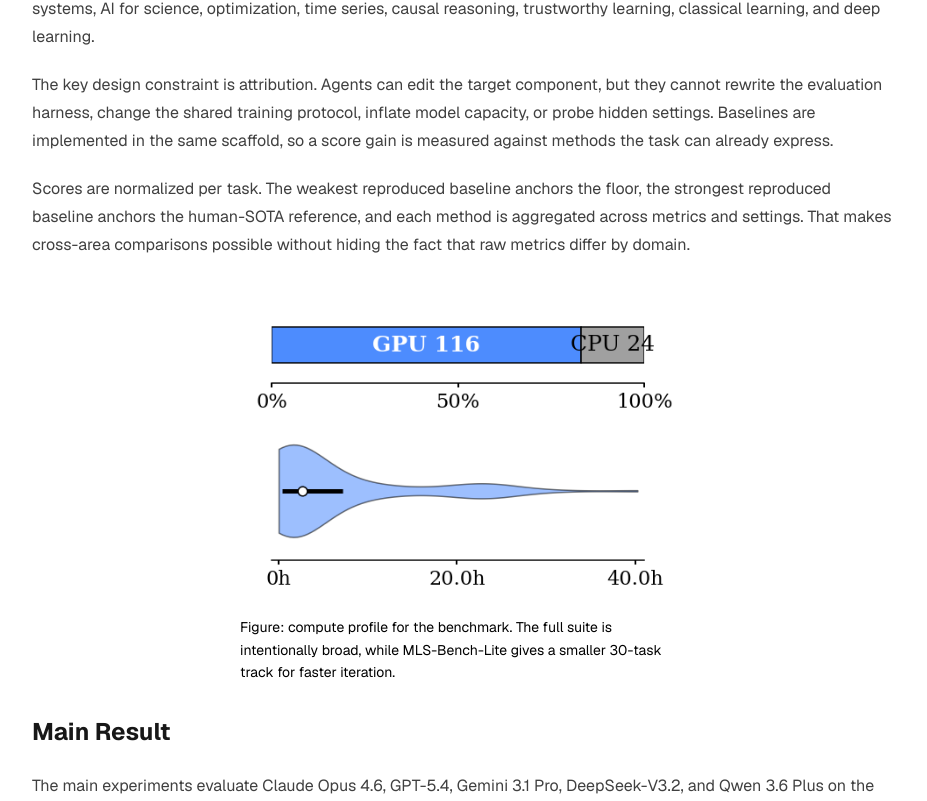
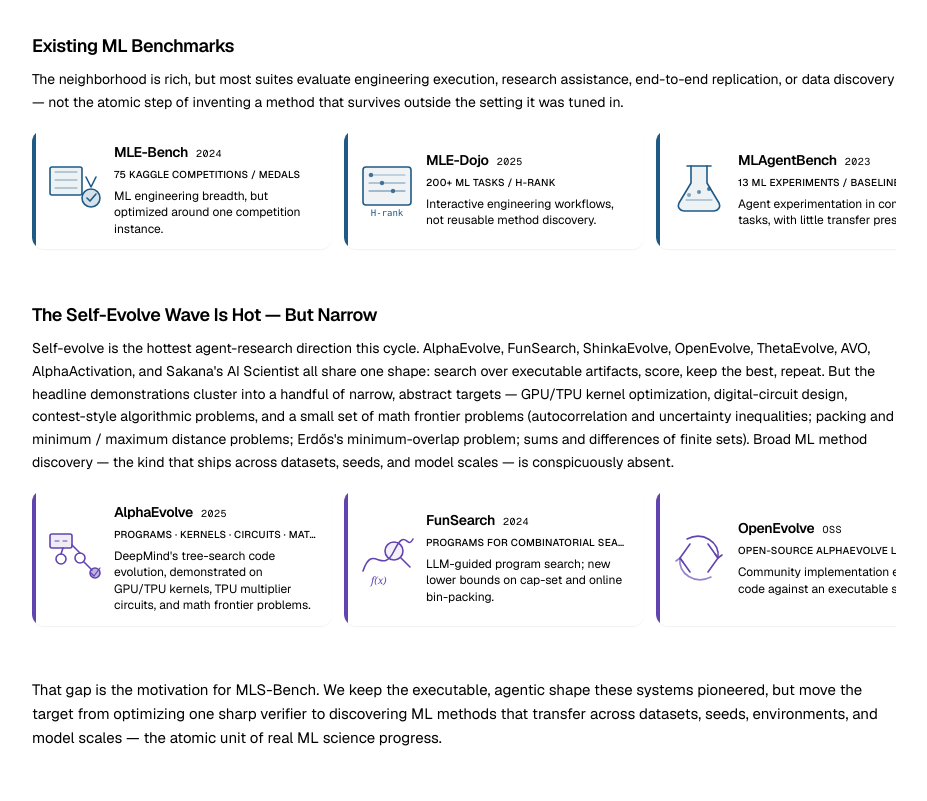
Before and after one commit to Imbernoulli/mls-bench-website, a Next.js app: page /blog in a window 1280 px wide. Shown: the part 839-1640 px from the top of the page, without its empty margins (176-1103 px from the left). Built offline with nearby package versions, Linux system fonts and the light colour scheme.

Commit message:
blog: lift landscape into Background, swap galleries for horizontal swipe strips, fold AlphaEvolve modes into self-evolve copy

```diff
--- a/src/app/blog/page.tsx
+++ b/src/app/blog/page.tsx
@@ -107,7 +107,11 @@
           judgment: choosing what to test, spending limited compute, reading
           feedback, and knowing when a result supports a scalable claim.
         </p>
+      </div>
 
+      <BlogLandscape />
+
+      <div className="prose prose-neutral max-w-none prose-headings:tracking-tight prose-a:text-foreground">
         <h2>What MLS-Bench Measures</h2>
         <p>
           A task is meant to feel like a small research iteration rather than a
@@ -170,8 +174,6 @@
         caption="Figure: MLS-Bench-Lite intelligence chart. The Lite track gives a faster view of model progress across the same method-discovery framing."
         wide
       />
-
-      <BlogLandscape />
 
       <div className="prose prose-neutral max-w-none prose-headings:tracking-tight prose-a:text-foreground">
         <h2>Why the Controls Matter</h2>
--- a/src/components/BlogLandscape.tsx
+++ b/src/components/BlogLandscape.tsx
@@ -1,4 +1,6 @@
-import type { ReactNode } from "react";
+"use client";
+
+import { useEffect, useRef, type ReactNode } from "react";
 
 const SIZE = 64;
 const SW = 1.6;
@@ -9,7 +11,6 @@
 const C = {
   navy: "#1f5a86",
   violet: "#6244b0",
-  rust: "#a14a2c",
 };
 
 function IconBox({ children }: { children: ReactNode }) {
@@ -503,101 +504,6 @@
   </IconBox>
 );
 
-const KernelSpeedIcon: LandscapeIcon = ({ color }) => (
-  <IconBox>
-    {Array.from({ length: 4 }, (_, i) =>
-      Array.from({ length: 4 }, (_, j) => (
-        <rect
-          key={`${i}-${j}`}
-          x={8 + j * 8}
-          y={10 + i * 8}
-          width={7}
-          height={7}
-          stroke={color}
-          strokeWidth={0.8}
-          strokeOpacity={0.45}
-          fill={(i + j) % 3 === 0 ? color : "none"}
-          fillOpacity={0.24}
-        />
-      )),
-    )}
-    <rect
-      x={16}
-      y={18}
-      width={15}
-      height={15}
-      stroke={color}
-      strokeWidth={SW}
-      fill={color}
-      fillOpacity={0.16}
-    />
-    <path d="M39 43 h15" stroke={color} strokeWidth={SW} />
-    <path d="M54 43 l-5 -4 m5 4 l-5 4" stroke={color} strokeWidth={SW} />
-    <path d="M42 52 C 47 50, 51 47, 55 40" stroke={color} strokeWidth={1} />
-  </IconBox>
-);
-
-const CircuitIcon: LandscapeIcon = ({ color }) => (
-  <IconBox>
-    <path
-      d="M8 20 h13 c7 0 12 5 12 12 s-5 12 -12 12 h-13 z"
-      stroke={color}
-      strokeWidth={SW}
-      fill={color}
-      fillOpacity={0.08}
-    />
-    <path
-      d="M38 18 h8 c6 0 10 4 10 9 s-4 9 -10 9 h-8 z"
-      stroke={color}
-      strokeWidth={SW}
-      fill={color}
-      fillOpacity={0.16}
-    />
-    <line x1={4} y1={26} x2={8} y2={26} stroke={color} strokeWidth={SW} />
-    <line x1={4} y1={38} x2={8} y2={38} stroke={color} strokeWidth={SW} />
-    <line x1={33} y1={32} x2={38} y2={27} stroke={color} strokeWidth={SW} />
-    <line x1={33} y1={32} x2={38} y2={36} stroke={color} strokeWidth={SW} />
-    <line x1={56} y1={27} x2={61} y2={27} stroke={color} strokeWidth={SW} />
-    <path d="M43 49 h10 M48 44 v10" stroke={color} strokeWidth={1.2} />
-  </IconBox>
-);
-
-const MathDomainIcon: LandscapeIcon = ({ color }) => (
-  <IconBox>
-    {[
-      [12, 11, "A"],
-      [36, 11, "G"],
-      [24, 36, "C"],
-    ].map(([x, y, label]) => (
-      <g key={label}>
-        <rect
-          x={Number(x)}
-          y={Number(y)}
-          width={18}
-          height={18}
-          rx={3}
-          stroke={color}
-          strokeWidth={SW}
-          fill={color}
-          fillOpacity={0.1}
-        />
-        <text
-          x={Number(x) + 9}
-          y={Number(y) + 12}
-          fill={color}
-          fontFamily="ui-monospace, SFMono-Regular, Menlo, monospace"
-          fontSize={9}
-          textAnchor="middle"
-        >
-          {label}
-        </text>
-      </g>
-    ))}
-    <path d="M30 20 h6 M22 29 l6 8 M42 29 l-7 8" stroke={color} strokeWidth={1} />
-    <path d="M15 58 C 28 49, 41 49, 54 58" stroke={color} strokeWidth={1} strokeOpacity={0.55} />
-  </IconBox>
-);
-
 type LandscapeCardData = {
   name: string;
   year: string;
@@ -612,7 +518,7 @@
 
   return (
     <div
-      className="relative flex min-h-[132px] overflow-hidden rounded-xl border border-border bg-card transition-colors hover:border-foreground/30"
+      className="relative flex w-[300px] shrink-0 snap-start overflow-hidden rounded-xl border border-border bg-card transition-colors hover:border-foreground/30"
       style={{
         boxShadow:
           "0 1px 0 rgba(0,0,0,0.02), 0 1px 2px rgba(0,0,0,0.04)",
@@ -624,24 +530,24 @@
         style={{ backgroundColor: card.color }}
       />
       <div
-        className="flex w-[82px] shrink-0 items-center justify-center"
+        className="flex w-[78px] shrink-0 items-center justify-center"
         style={{ color: card.color }}
       >
         <Icon color={card.color} />
       </div>
       <div className="flex min-w-0 flex-1 flex-col justify-center py-3 pr-4">
         <div className="flex items-baseline gap-2">
-          <span className="text-[15px] font-semibold tracking-tight text-foreground">
+          <span className="truncate text-[14px] font-semibold tracking-tight text-foreground">
             {card.name}
           </span>
           <span
-            className="font-mono text-[10px] tabular-nums uppercase tracking-wider text-foreground/50"
+            className="shrink-0 font-mono text-[10px] tabular-nums uppercase tracking-wider text-foreground/50"
             aria-hidden="true"
           >
             {card.year}
           </span>
         </div>
-        <p className="mt-1 text-[11px] font-medium uppercase tracking-wide text-foreground/45">
+        <p className="mt-1 truncate text-[10px] font-medium uppercase tracking-wide text-foreground/45">
           {card.scope}
         </p>
         <p className="mt-1.5 text-[12px] leading-snug text-foreground/75">
@@ -652,37 +558,128 @@
   );
 }
 
-function LandscapeGallery({
+function HorizontalStrip({
   title,
   intro,
   cards,
-  position,
-  columns = "md:grid-cols-2",
-  children,
 }: {
   title: string;
-  intro: string;
+  intro: ReactNode;
   cards: LandscapeCardData[];
-  position: string;
-  columns?: string;
-  children?: ReactNode;
 }) {
+  const scrollerRef = useRef<HTMLDivElement | null>(null);
+
+  useEffect(() => {
+    const el = scrollerRef.current;
+    if (!el) return;
+
+    let isDragging = false;
+    let didMove = false;
+    let startX = 0;
+    let startScrollLeft = 0;
+    let activePointerId: number | null = null;
+
+    const begin = (e: PointerEvent) => {
+      // Only mouse drag; let touch use native scroll/swipe.
+      if (e.pointerType !== "mouse") return;
+      isDragging = true;
+      didMove = false;
+      startX = e.clientX;
+      startScrollLeft = el.scrollLeft;
+      activePointerId = e.pointerId;
+      try {
+        el.setPointerCapture(e.pointerId);
+      } catch {
+        // ignore
+      }
+      el.style.cursor = "grabbing";
+    };
+
+    const move = (e: PointerEvent) => {
+      if (!isDragging || e.pointerId !== activePointerId) return;
+      const dx = e.clientX - startX;
+      if (Math.abs(dx) > 3) didMove = true;
+      el.scrollLeft = startScrollLeft - dx;
+    };
+
+    const end = (e: PointerEvent) => {
+      if (!isDragging || e.pointerId !== activePointerId) return;
+      isDragging = false;
+      activePointerId = null;
+      el.style.cursor = "grab";
+      try {
+        el.releasePointerCapture(e.pointerId);
+      } catch {
+        // ignore
+      }
+      // Suppress click that follows a drag (so cards don't trigger after a swipe).
+      if (didMove) {
+        const blockClick = (ev: MouseEvent) => {
+          ev.preventDefault();
+          ev.stopPropagation();
+          el.removeEventListener("click", blockClick, true);
+        };
+        el.addEventListener("click", blockClick, true);
+      }
+    };
+
+    el.addEventListener("pointerdown", begin);
+    el.addEventListener("pointermove", move);
+    el.addEventListener("pointerup", end);
+    el.addEventListener("pointercancel", end);
+
+    return () => {
+      el.removeEventListener("pointerdown", begin);
+      el.removeEventListener("pointermove", move);
+      el.removeEventListener("pointerup", end);
+      el.removeEventListener("pointercancel", end);
+    };
+  }, []);
+
   return (
-    <section className="space-y-5">
-      <div className="prose prose-neutral max-w-none prose-headings:tracking-tight prose-a:text-foreground">
-        <h3>{title}</h3>
-        <p>{intro}</p>
+    <div className="space-y-4">
+      <div className="space-y-2">
+        <h3 className="text-lg font-semibold tracking-tight text-foreground">
+          {title}
+        </h3>
+        <p className="text-[14px] leading-relaxed text-foreground/70">
+          {intro}
+        </p>
       </div>
-      <div className={`not-prose grid gap-3 ${columns}`}>
-        {cards.map((card) => (
-          <LandscapeCard key={card.name} card={card} />
-        ))}
+      <div className="relative">
+        <div
+          aria-hidden="true"
+          className="pointer-events-none absolute inset-y-0 left-0 z-10 w-10"
+          style={{
+            backgroundImage:
+              "linear-gradient(to right, var(--background), transparent)",
+          }}
+        />
+        <div
+          aria-hidden="true"
+          className="pointer-events-none absolute inset-y-0 right-0 z-10 w-10"
+          style={{
+            backgroundImage:
+              "linear-gradient(to left, var(--background), transparent)",
+          }}
+        />
+        <div
+          ref={scrollerRef}
+          className="flex snap-x snap-mandatory gap-3 overflow-x-auto overflow-y-hidden pb-3 select-none"
+          style={{
+            cursor: "grab",
+            scrollbarWidth: "thin",
+            scrollPaddingLeft: "0.25rem",
+            scrollPaddingRight: "0.25rem",
+            WebkitOverflowScrolling: "touch",
+          }}
+        >
+          {cards.map((card) => (
+            <LandscapeCard key={card.name} card={card} />
+          ))}
+        </div>
       </div>
-      {children}
-      <div className="prose prose-neutral max-w-none prose-headings:tracking-tight prose-a:text-foreground">
-        <p>{position}</p>
-      </div>
-    </section>
+    </div>
   );
 }
 
@@ -691,7 +688,8 @@
     name: "MLE-Bench",
     year: "2024",
     scope: "75 Kaggle competitions / medals",
-    description: "ML engineering breadth, but optimized around one competition instance.",
+    description:
+      "ML engineering breadth, but optimized around one competition instance.",
     icon: KaggleMedalIcon,
     color: C.navy,
   },
@@ -699,7 +697,8 @@
     name: "MLE-Dojo",
     year: "2025",
     scope: "200+ ML tasks / H-Rank",
-    description: "Interactive engineering workflows, not reusable method discovery.",
+    description:
+      "Interactive engineering workflows, not reusable method discovery.",
     icon: HRankIcon,
     color: C.navy,
   },
@@ -707,7 +706,8 @@
     name: "MLAgentBench",
     year: "2023",
     scope: "13 ML experiments / baselines",
-    description: "Agent experimentation in compact tasks, with little transfer pressure.",
+    description:
+      "Agent experimentation in compact tasks, with little transfer pressure.",
     icon: ExperimentIcon,
     color: C.navy,
   },
@@ -715,7 +715,8 @@
     name: "DiscoveryBench",
     year: "2024",
     scope: "1167 data discoveries / facets",
-    description: "Data-driven discovery across domains, not ML method invention.",
+    description:
+      "Data-driven discovery across domains, not ML method invention.",
     icon: DiscoveryIcon,
     color: C.navy,
   },
@@ -723,7 +724,8 @@
     name: "PaperBench",
     year: "2025",
     scope: "20 replications / judge rubric",
-    description: "Paper reproduction and scoring, rather than isolated method gains.",
+    description:
+      "Paper reproduction and rubric scoring, not isolated method gains.",
     icon: RubricIcon,
     color: C.navy,
   },
@@ -731,23 +733,26 @@
     name: "MLR-Bench",
     year: "2025",
     scope: "201 research workflows / judge",
-    description: "Holistic research output, with broad success criteria.",
+    description:
+      "Holistic research output, with broad and lenient success criteria.",
     icon: WorkflowJudgeIcon,
     color: C.navy,
   },
   {
     name: "AstaBench",
     year: "2025",
-    scope: "2400+ assistance tasks / baselines",
-    description: "Research-assistance coverage, but only indirect method signal.",
+    scope: "2400+ assistance tasks",
+    description:
+      "Research-assistance coverage, but only an indirect signal on methods.",
     icon: AssistanceGridIcon,
     color: C.navy,
   },
   {
     name: "HeurekaBench",
     year: "2026",
-    scope: "Heuristic discovery / expert tasks",
-    description: "Searches for heuristics, not broad ML-science transfer.",
+    scope: "Heuristic-discovery tasks",
+    description:
+      "Searches for heuristics on expert problems, not broad ML transfer.",
     icon: HeuristicIcon,
     color: C.navy,
   },
@@ -757,8 +762,9 @@
   {
     name: "AlphaEvolve",
     year: "2025",
-    scope: "Programs, kernels, circuits",
-    description: "DeepMind tree-search code evolution across narrow optimization modes.",
+    scope: "Programs · kernels · circuits · math",
+    description:
+      "DeepMind's tree-search code evolution, demonstrated on GPU/TPU kernels, TPU multiplier circuits, and math frontier problems.",
     icon: EvolutionTreeIcon,
     color: C.violet,
   },
@@ -766,7 +772,8 @@
     name: "FunSearch",
     year: "2024",
     scope: "Programs for combinatorial search",
-    description: "LLM-guided program search for cap-set and online bin-packing results.",
+    description:
+      "LLM-guided program search; new lower bounds on cap-set and online bin-packing.",
     icon: ProgramSearchIcon,
     color: C.violet,
   },
@@ -774,7 +781,8 @@
     name: "OpenEvolve",
     year: "OSS",
     scope: "Open-source AlphaEvolve loop",
-    description: "Community implementation for evolving code against executable scores.",
+    description:
+      "Community implementation evolving code against an executable scorer.",
     icon: OpenLoopIcon,
     color: C.violet,
   },
@@ -782,15 +790,17 @@
     name: "ThetaEvolve",
     year: "2025",
     scope: "Test-time training runs",
-    description: "Adapts solvers during test time using feedback from open problems.",
+    description:
+      "Adapts solvers during test time using executable feedback on open problems.",
     icon: ThetaLoopIcon,
     color: C.violet,
   },
   {
     name: "ShinkaEvolve",
     year: "2025",
-    scope: "Programs and discovery loops",
-    description: "Self-improving program evolution with sample-efficient iteration.",
+    scope: "Programs · sample-efficient evolution",
+    description:
+      "Self-improving program evolution focused on cheaper iteration steps.",
     icon: ShinkaLoopIcon,
     color: C.violet,
   },
@@ -798,7 +808,8 @@
     name: "AlphaActivation",
     year: "2026",
     scope: "Activation functions",
-    description: "Searches activation formulas and tests transfer across model settings.",
+    description:
+      "Searches activation formulas and tests how well they transfer across model settings.",
     icon: ActivationCurveIcon,
     color: C.violet,
   },
@@ -806,7 +817,8 @@
     name: "AVO",
     year: "2026",
     scope: "Execution-grounded operators",
-    description: "Evolves variation operators using executable feedback from candidates.",
+    description:
+      "Evolves variation operators using executable feedback from candidate runs.",
     icon: VariationOperatorIcon,
     color: C.violet,
   },
@@ -814,132 +826,71 @@
     name: "AI Scientist v2",
     year: "2025",
     scope: "Autonomous research loops",
-    description: "Sakana's loop spans ideation, experiments, writing, and review.",
+    description:
+      "Sakana's loop spans ideation, experiments, writing, and self-review on small studies.",
     icon: ScientistLoopIcon,
     color: C.violet,
   },
 ];
 
-const ALPHAEVOLVE_MODE_CARDS: LandscapeCardData[] = [
-  {
-    name: "Kernel Optimization",
-    year: "mode 1",
-    scope: "AlphaEvolve kernel-optimization subtask",
-    description: "Discovering faster GPU/TPU kernels, including matrix multiplication and FlashAttention.",
-    icon: KernelSpeedIcon,
-    color: C.rust,
-  },
-  {
-    name: "Circuit / Hardware Design",
-    year: "mode 2",
-    scope: "AlphaEvolve circuit-design subtask",
-    description: "Searching for smaller or faster digital circuits, including TPU multiplier circuits and Strassen-style schemes.",
-    icon: CircuitIcon,
-    color: C.rust,
-  },
-  {
-    name: "Mathematical Problems",
-    year: "mode 3",
-    scope: "AlphaEvolve math-discovery subtask",
-    description: "Discovering improved bounds across analysis, geometry, and combinatorics.",
-    icon: MathDomainIcon,
-    color: C.rust,
-  },
-];
-
-const MATH_SUBDOMAINS = [
-  {
-    name: "Analysis",
-    description: "Autocorrelation inequalities; uncertainty inequalities.",
-  },
-  {
-    name: "Geometry",
-    description: "Packing problems; minimum / maximum distance problems.",
-  },
-  {
-    name: "Combinatorics",
-    description: "Erdős's minimum-overlap problem; sums and differences of finite sets.",
-  },
-];
-
-function MathSubdomainCards() {
-  return (
-    <div className="not-prose grid gap-3 md:grid-cols-3">
-      {MATH_SUBDOMAINS.map((item) => (
-        <div
-          key={item.name}
-          className="relative min-h-[92px] overflow-hidden rounded-xl border border-border bg-card"
-          style={{
-            boxShadow:
-              "0 1px 0 rgba(0,0,0,0.02), 0 1px 2px rgba(0,0,0,0.04)",
-          }}
-        >
-          <div
-            aria-hidden="true"
-            className="absolute inset-y-0 left-0 w-1"
-            style={{ backgroundColor: C.rust }}
-          />
-          <div className="p-4 pl-5">
-            <p className="text-[13px] font-semibold tracking-tight text-foreground">
-              {item.name}
-            </p>
-            <p className="mt-1.5 text-[12px] leading-snug text-foreground/70">
-              {item.description}
-            </p>
-          </div>
-        </div>
-      ))}
-    </div>
-  );
-}
-
 export default function BlogLandscape() {
   return (
-    <section className="mt-12 space-y-12" aria-labelledby="related-landscape">
-      <div className="prose prose-neutral max-w-none prose-headings:tracking-tight prose-a:text-foreground">
-        <h2 id="related-landscape">Related Work / Landscape</h2>
-        <p>
-          MLS-Bench sits between agentic ML engineering benchmarks, broader
-          research-workflow evaluations, and the new wave of self-evolving
-          discovery systems. The important distinction is the unit being
-          measured: a controlled, transferable ML-science method rather than an
-          unrestricted project score.
+    <section
+      className="not-prose mt-10 mb-12 space-y-10"
+      aria-labelledby="background-landscape"
+    >
+      <div className="space-y-3">
+        <h2
+          id="background-landscape"
+          className="text-2xl font-semibold tracking-tight text-foreground sm:text-3xl"
+        >
+          Background &amp; Motivation
+        </h2>
+        <p className="text-[15px] leading-relaxed text-foreground/75">
+          MLS-Bench sits between two crowded landscapes. On one side, agentic
+          ML benchmarks that score engineering execution on a single dataset.
+          On the other, the rapidly-growing self-evolve cluster &mdash; systems
+          that search over executable artifacts at test time. Neither
+          measures what we actually care about: a controlled, transferable ML
+          method.
         </p>
       </div>
 
-      <LandscapeGallery
-        title="Existing Benchmark Landscape"
-        intro="The neighboring benchmark landscape is rich, but most suites evaluate engineering execution, research assistance, data discovery, or end-to-end replication. Those are useful contexts for MLS-Bench, not substitutes for controlled method discovery."
+      <HorizontalStrip
+        title="Existing ML Benchmarks"
+        intro="The neighborhood is rich, but most suites evaluate engineering execution, research assistance, end-to-end replication, or data discovery — not the atomic step of inventing a method that survives outside the setting it was tuned in."
         cards={BENCHMARK_CARDS}
-        position="MLS-Bench keeps the ambition of these evaluations but narrows the artifact: the agent must change a bounded method component and show that the gain survives across settings. That makes attribution and transfer the center of the benchmark rather than a side effect."
       />
 
-      <LandscapeGallery
-        title="Self-Evolving and Test-Time-Evolve Systems"
-        intro="A parallel cluster is moving quickly: systems that evolve code, kernels, activations, hyperparameters, or whole training runs at test time. So far, these demonstrations are primarily narrow optimization problems: kernel optimization, circuit design, contest-style algorithmic problems, and a handful of math frontier problems."
+      <HorizontalStrip
+        title="The Self-Evolve Wave Is Hot — But Narrow"
+        intro={
+          <>
+            Self-evolve is the hottest agent-research direction this cycle.
+            AlphaEvolve, FunSearch, ShinkaEvolve, OpenEvolve, ThetaEvolve, AVO,
+            AlphaActivation, and Sakana&apos;s AI Scientist all share one
+            shape: search over executable artifacts, score, keep the best,
+            repeat. But the headline demonstrations cluster into a handful of
+            narrow, abstract targets &mdash; GPU/TPU kernel optimization,
+            digital-circuit design, contest-style algorithmic problems, and a
+            small set of math frontier problems (autocorrelation and
+            uncertainty inequalities; packing and minimum / maximum distance
+            problems; Erdős&apos;s minimum-overlap problem; sums and
+            differences of finite sets). Broad ML method discovery &mdash; the
+            kind that ships across datasets, seeds, and model scales &mdash;
+            is conspicuously absent.
+          </>
+        }
         cards={EVOLUTION_CARDS}
-        position="MLS-Bench is the broad-domain counterpart to this cluster. Evolutionary loops are a promising agent harness, but the benchmark asks whether the evolved artifact is a reusable ML method under controlled, multi-setting evaluation."
       />
 
-      <LandscapeGallery
-        title="AlphaEvolve's Three Demonstration Modes"
-        intro="AlphaEvolve makes the current self-evolution pattern especially concrete: search over executable code, score candidates, keep the best variants, and repeat. Its demonstrations cluster into three narrow modes."
-        cards={ALPHAEVOLVE_MODE_CARDS}
-        columns="lg:grid-cols-3"
-        position="These modes show why MLS-Bench is a different measurement target. MLS-Bench cares less about whether a loop can optimize a sharp verifier and more about whether the discovered ML method remains useful beyond the first setting."
-      >
-        <MathSubdomainCards />
-      </LandscapeGallery>
-
-      <div className="prose prose-neutral max-w-none prose-headings:tracking-tight prose-a:text-foreground">
-        <p>
-          These systems are narrow-domain by construction; MLS-Bench is the
-          broad-domain counterpart. It keeps the same pressure for executable
-          discovery, but moves the claim from a single optimized score to a
-          controlled method that transfers across datasets, seeds,
-          environments, model scales, or evaluation settings.
-        </p>
-      </div>
+      <p className="text-[15px] leading-relaxed text-foreground/75">
+        That gap is the motivation for MLS-Bench. We keep the executable,
+        agentic shape these systems pioneered, but move the target from
+        optimizing one sharp verifier to discovering ML methods that transfer
+        across datasets, seeds, environments, and model scales &mdash; the
+        atomic unit of real ML science progress.
+      </p>
     </section>
   );
 }
```
